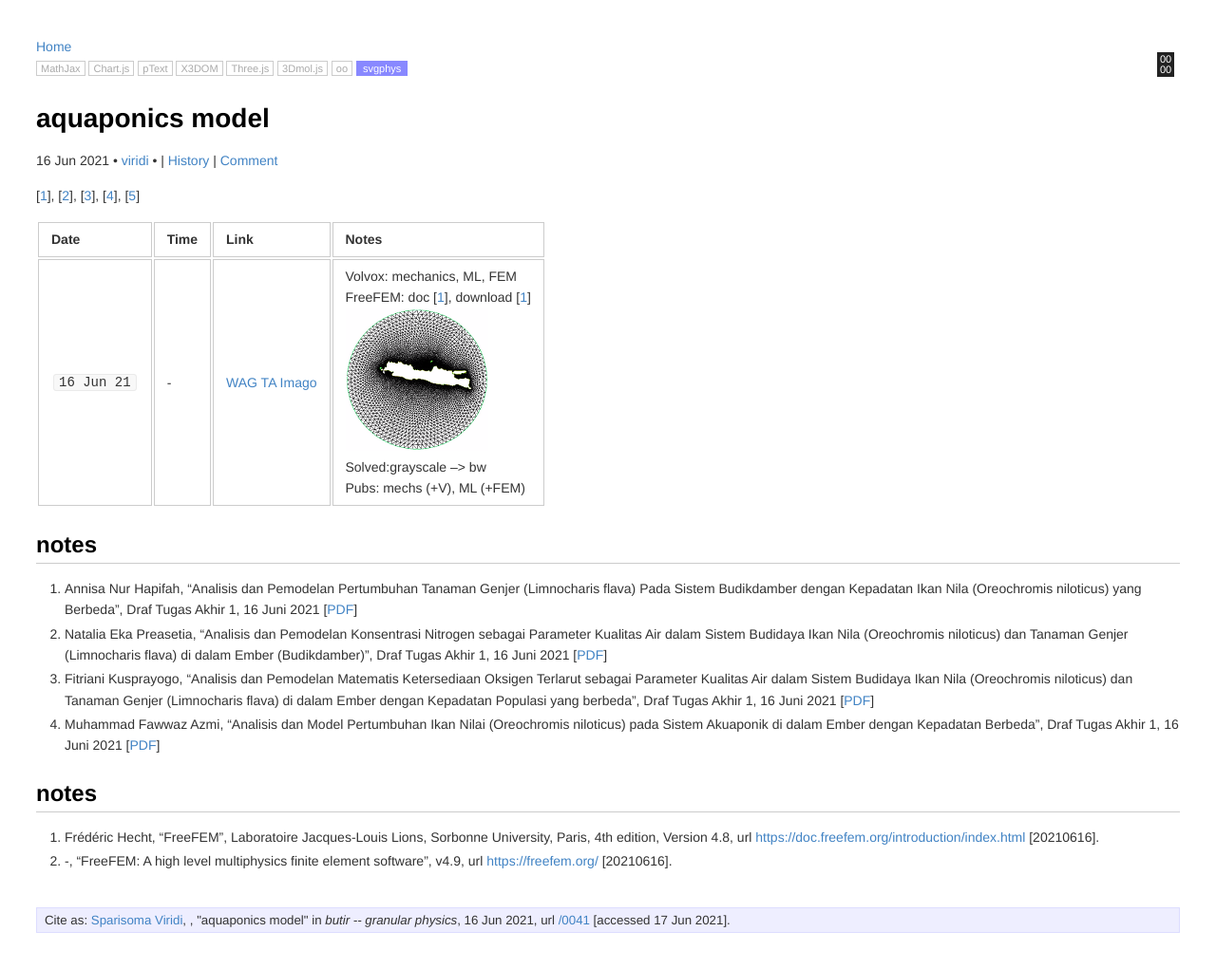
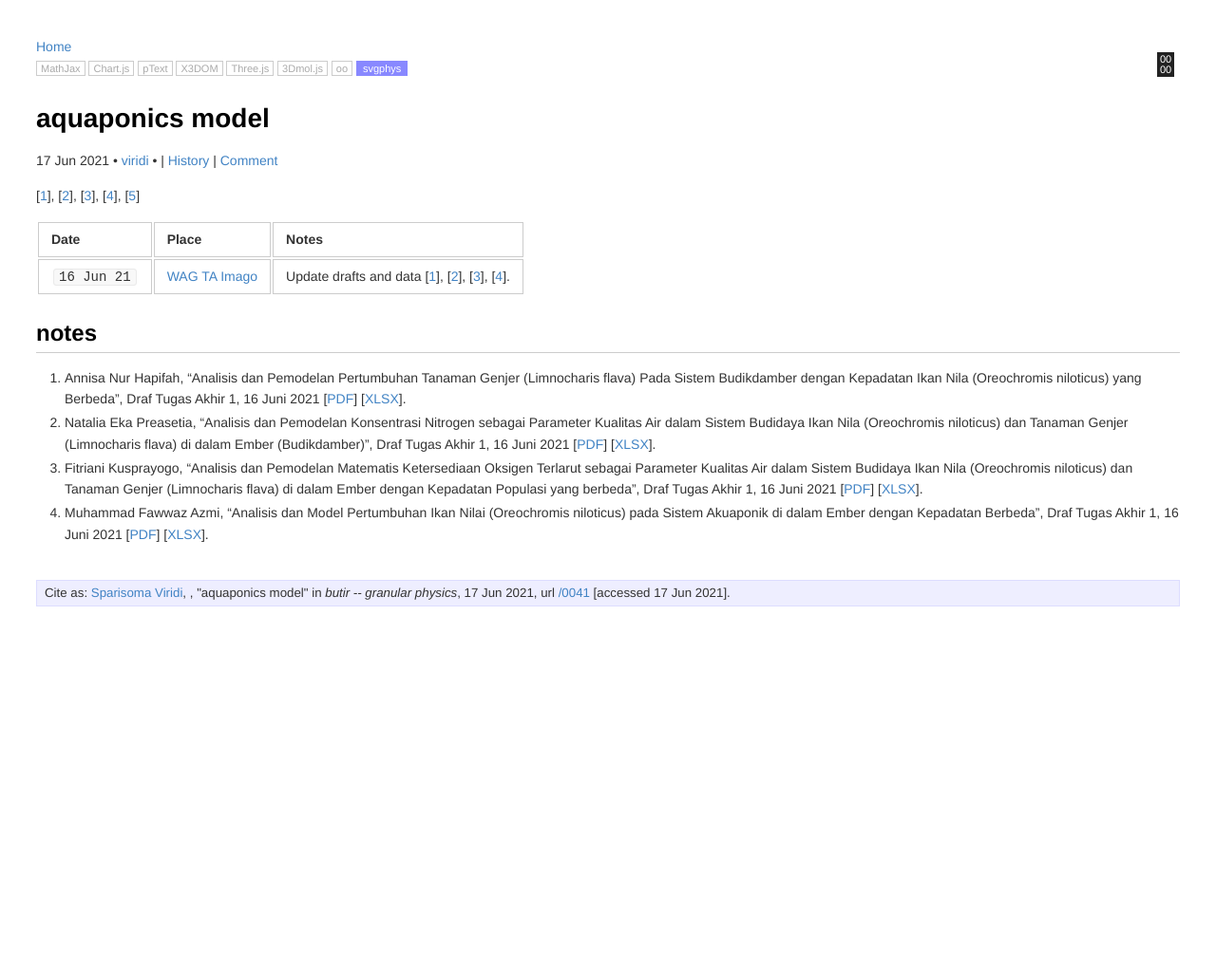
Before and after one commit to dudung/butir, a Jekyll site: the page built from _posts/0/04/2021-06-16-aquaponics-model.md, in a window 1280 px wide. Shown: the whole page at 95% size. Built offline with Jekyll 4.4.1, drawn with Linux system fonts in a browser that asks for light colours; after the commit the page ends 900 px from its top, so only the background shows below that.

Commit message:
update aquaponics

```diff
--- a/_posts/0/04/2021-06-16-aquaponics-model.md
+++ b/_posts/0/04/2021-06-16-aquaponics-model.md
@@ -13,7 +13,7 @@ oo: false
 svgphys: true
 category: code
 tags: ["discussion", "bachelor", "s1", "aquaponics", "plant", "fish", "model"]
-date: 2021-06-16 17:17:00 +0700
+date: 2021-06-17 10:57:00 +0700
 permalink: /0041
 src: https://github.com/dudung/butir/commits/main/_posts/0/04/2021-06-16-aquaponics-model.md
 twitter_username: 6unpnp
@@ -22,18 +22,13 @@ nodes: ['0000']
 
 [[1](#r01)], [[2](#r02)], [[3](#r03)], [[4](#r02)], [[5](#r02)]
 
-Date | Time | Link | Notes
+Date | Place | Notes
 :- | :- | :-
-`16 Jun 21` | - | [WAG TA Imago]() | Volvox: mechanics, ML, FEM <br > FreeFEM: doc [[1](#r02)], download [[1](#r02)] <br> ![](assets/img/0/04/0040-a.png) <br> Solved:grayscale --> bw <br> Pubs: mechs (+V), ML (+FEM)
+`16 Jun 21` | [WAG TA Imago]() | Update drafts and data [[1](#r01)], [[2](#r02)], [[3](#r03)], [[4](#r02)].
 
 
 ## notes
-1. <a name="r01"></a>Annisa Nur Hapifah, "Analisis dan Pemodelan Pertumbuhan Tanaman Genjer (Limnocharis flava) Pada Sistem Budikdamber dengan Kepadatan Ikan Nila (Oreochromis niloticus) yang Berbeda", Draf Tugas Akhir 1, 16 Juni 2021 [[PDF](https://drive.google.com/file/d/1PymLxKM_Y-HdECtl6miWBMu5f_a-W2L7/view?usp=sharing)]
-2. <a name="r02"></a>Natalia Eka Preasetia, "Analisis dan Pemodelan Konsentrasi Nitrogen sebagai Parameter Kualitas Air dalam Sistem Budidaya Ikan Nila (Oreochromis niloticus) dan Tanaman Genjer (Limnocharis flava) di dalam Ember (Budikdamber)", Draf Tugas Akhir 1, 16 Juni 2021 [[PDF](https://drive.google.com/file/d/1sKZpw0mTMlQbQgisZTak1xNai8EkjD2b/view?usp=sharing)]
-3. <a name="r03"></a>Fitriani Kusprayogo, "Analisis dan Pemodelan Matematis Ketersediaan Oksigen Terlarut sebagai Parameter Kualitas Air dalam Sistem Budidaya Ikan Nila (Oreochromis niloticus) dan Tanaman Genjer (Limnocharis flava) di dalam Ember dengan Kepadatan Populasi yang berbeda", Draf Tugas Akhir 1, 16 Juni 2021 [[PDF](https://drive.google.com/file/d/1KSPUEes5ogwMJvf9oq-ps1AMrAf7ya_H/view?usp=sharing)]
-4. <a name="r04"></a>Muhammad Fawwaz Azmi, "Analisis dan Model Pertumbuhan Ikan Nilai (Oreochromis niloticus) pada Sistem Akuaponik di dalam Ember dengan Kepadatan Berbeda", Draf Tugas Akhir 1, 16 Juni 2021 [[PDF](https://drive.google.com/file/d/153xMGkDANL9PTvCxEd9d7bzA9Gi-D_Or/view?usp=sharing)]
-
-
-## notes
-1. <a name="r01"></a>Frédéric Hecht, "FreeFEM", Laboratoire Jacques-Louis Lions, Sorbonne University, Paris, 4th edition, Version 4.8, url <https://doc.freefem.org/introduction/index.html> [20210616].
-2. <a name="r02"></a>-, "FreeFEM: A high level multiphysics finite element software", v4.9, url <https://freefem.org/> [20210616].
+1. <a name="r01"></a>Annisa Nur Hapifah, "Analisis dan Pemodelan Pertumbuhan Tanaman Genjer (Limnocharis flava) Pada Sistem Budikdamber dengan Kepadatan Ikan Nila (Oreochromis niloticus) yang Berbeda", Draf Tugas Akhir 1, 16 Juni 2021 [[PDF](https://drive.google.com/file/d/1PymLxKM_Y-HdECtl6miWBMu5f_a-W2L7/view?usp=sharing)] [[XLSX](https://drive.google.com/file/d/1vel69w6BC0J2t9LUAwyuWhx0iCaEm2Bt/view?usp=sharing)].
+2. <a name="r02"></a>Natalia Eka Preasetia, "Analisis dan Pemodelan Konsentrasi Nitrogen sebagai Parameter Kualitas Air dalam Sistem Budidaya Ikan Nila (Oreochromis niloticus) dan Tanaman Genjer (Limnocharis flava) di dalam Ember (Budikdamber)", Draf Tugas Akhir 1, 16 Juni 2021 [[PDF](https://drive.google.com/file/d/1sKZpw0mTMlQbQgisZTak1xNai8EkjD2b/view?usp=sharing)] [[XLSX](https://drive.google.com/file/d/1b7jfK3N9OkFjLYP63fJFhFwgQXMtUbhB/view?usp=sharing)].
+3. <a name="r03"></a>Fitriani Kusprayogo, "Analisis dan Pemodelan Matematis Ketersediaan Oksigen Terlarut sebagai Parameter Kualitas Air dalam Sistem Budidaya Ikan Nila (Oreochromis niloticus) dan Tanaman Genjer (Limnocharis flava) di dalam Ember dengan Kepadatan Populasi yang berbeda", Draf Tugas Akhir 1, 16 Juni 2021 [[PDF](https://drive.google.com/file/d/1KSPUEes5ogwMJvf9oq-ps1AMrAf7ya_H/view?usp=sharing)] [[XLSX](https://drive.google.com/file/d/1Jvn905svL2PNWw0HWAylTGi_Fw9GRbms/view?usp=sharing)].
+4. <a name="r04"></a>Muhammad Fawwaz Azmi, "Analisis dan Model Pertumbuhan Ikan Nilai (Oreochromis niloticus) pada Sistem Akuaponik di dalam Ember dengan Kepadatan Berbeda", Draf Tugas Akhir 1, 16 Juni 2021 [[PDF](https://drive.google.com/file/d/153xMGkDANL9PTvCxEd9d7bzA9Gi-D_Or/view?usp=sharing)] [[XLSX](https://drive.google.com/file/d/1Zi4cyWzyzhGzPldeI92vKN1a115ipxb4/view?usp=sharing)].
```
